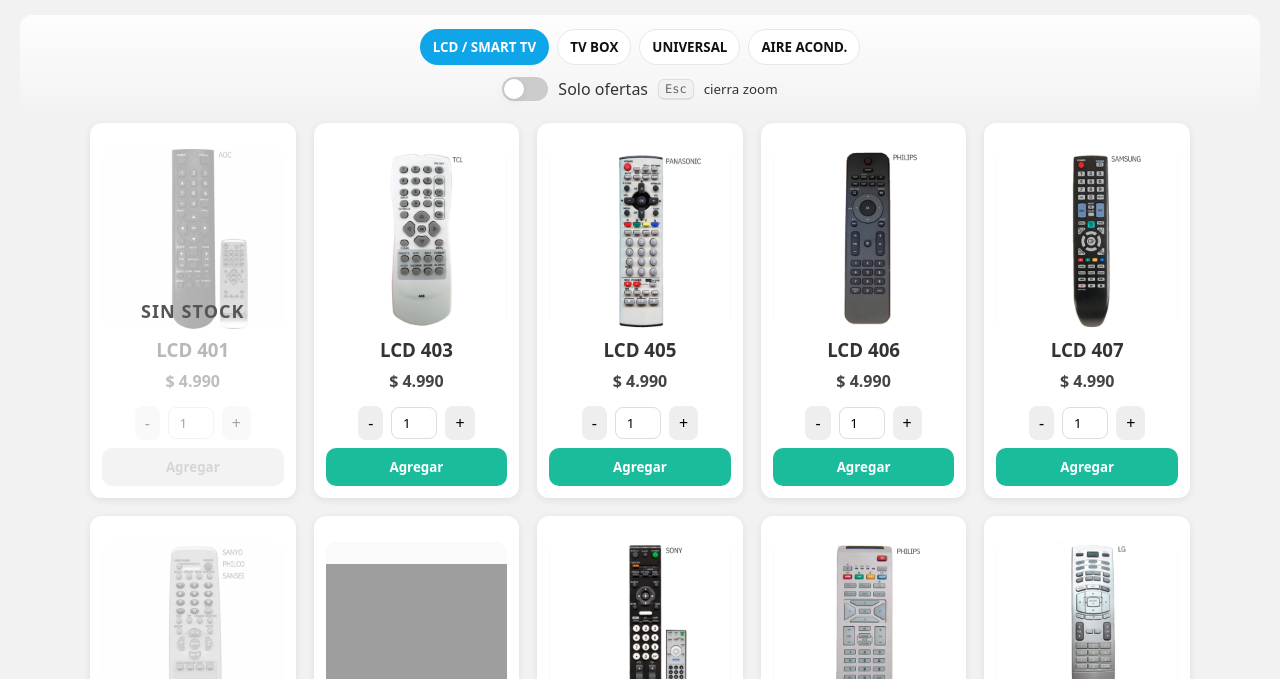
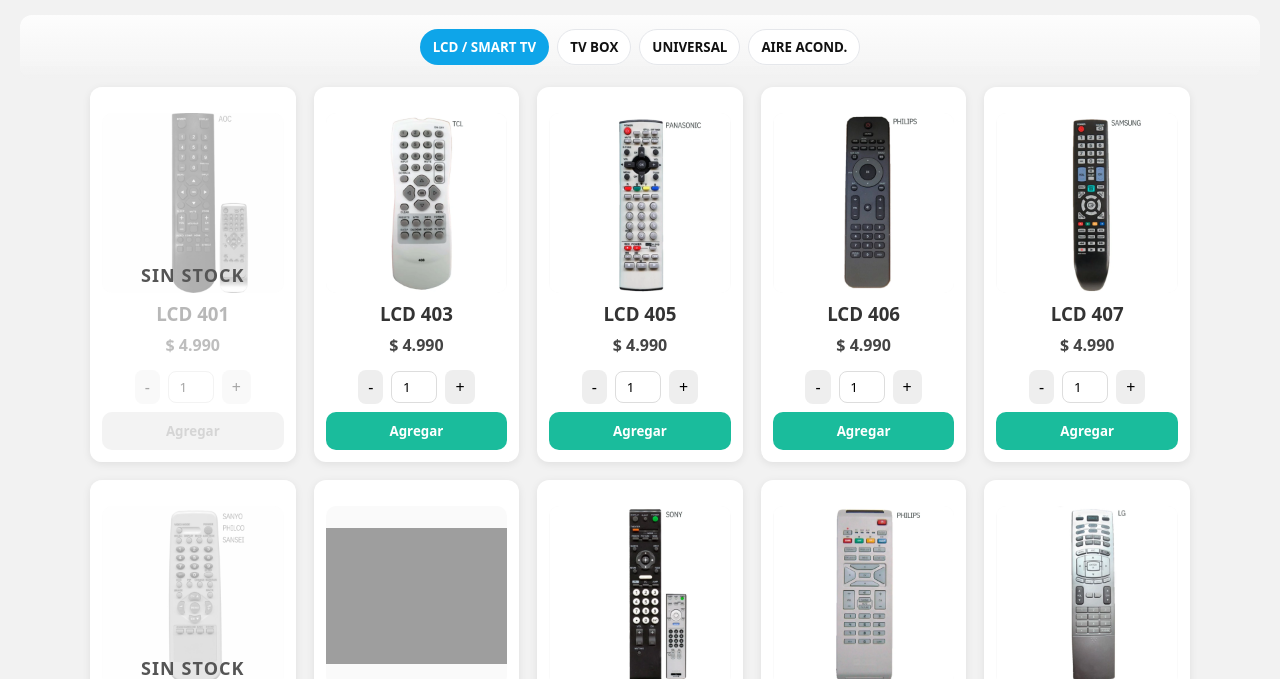
Before and after one commit to leonardonicolasrusso/tienda5000, a plain HTML site: page index.html in a window 1280 px wide. Shown: the part 121-800 px from the top of the page. Drawn offline with Linux system fonts and the light colour scheme; grey boxes are pictures that could not be loaded.

Commit message:
Botón ofertas out

```diff
--- a/index.html
+++ b/index.html
@@ -51,7 +51,7 @@
     .cat-btn.active{ background:var(--accent); color:#fff; border-color:transparent }
 
     .offer-toggle{
-      display:flex; align-items:center; gap:10px; justify-content:center; padding-top: 2px;
+      display:none; align-items:center; gap:10px; justify-content:center; padding-top: 2px;
     }
     .toggle{
       width: 46px; height: 24px; background:#ccc; border-radius: 999px; position:relative; border:none; cursor:pointer;
```
